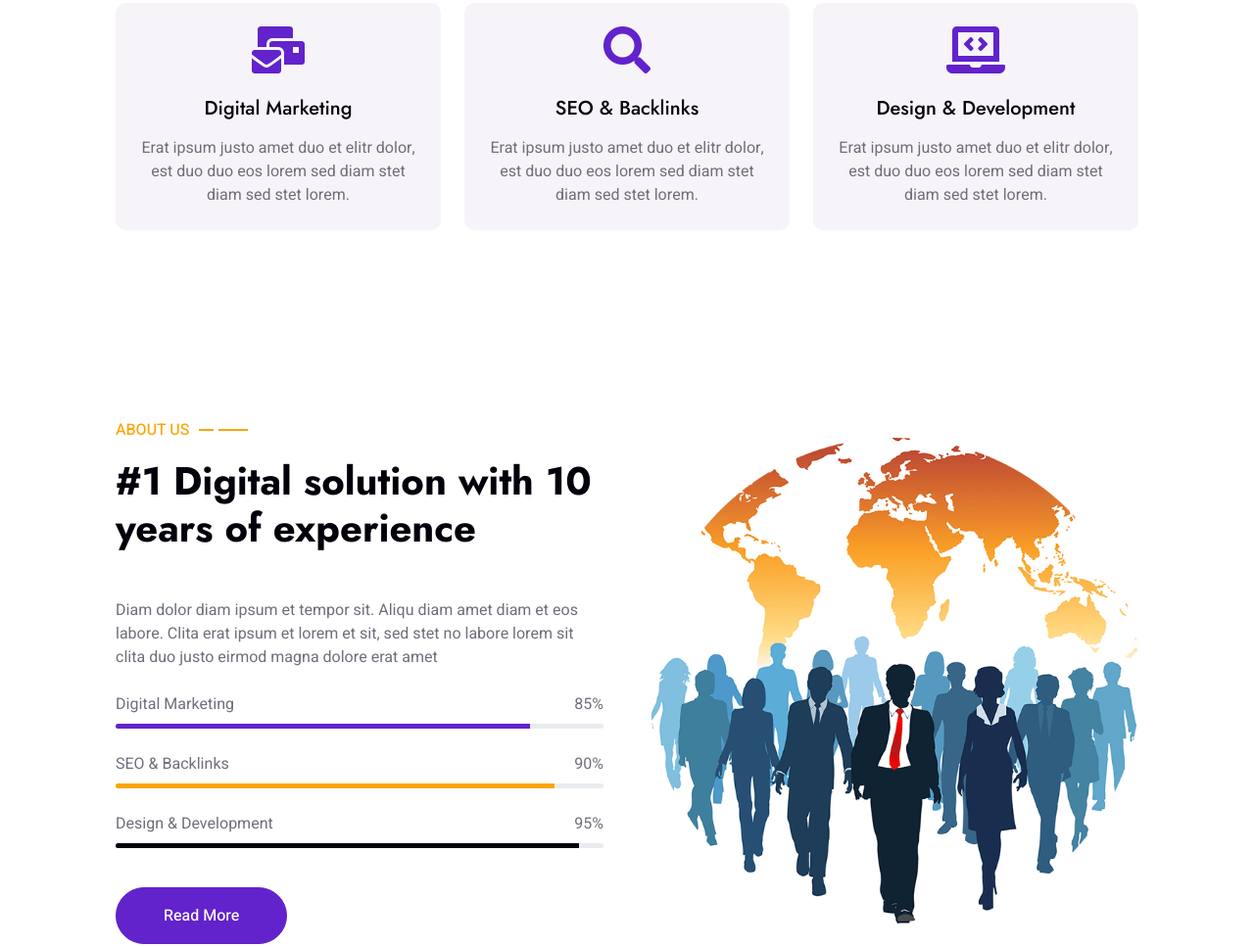
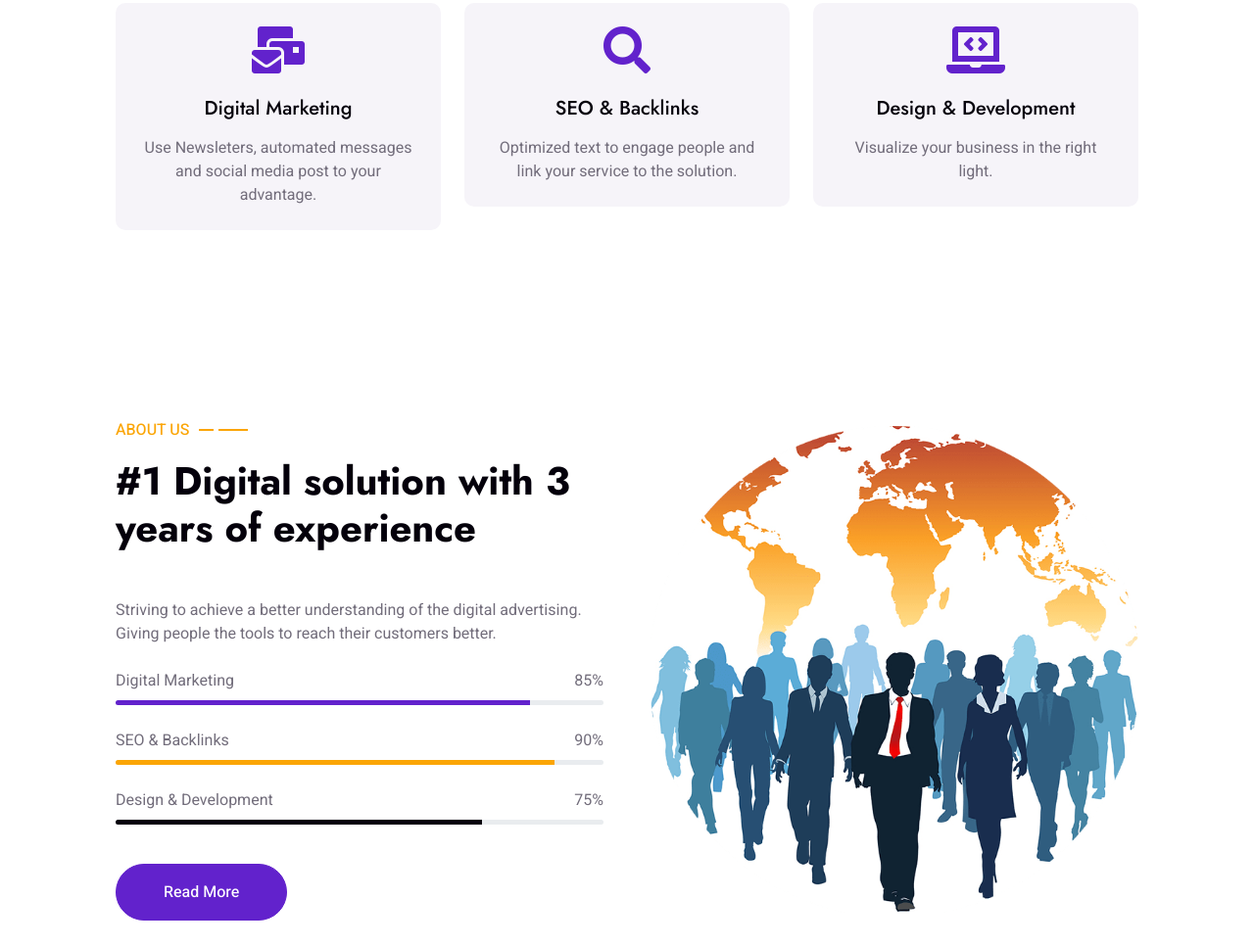
Before and after one commit to salesarchitectonic/digital-agency, a plain HTML site: page index.html in a window 1280 px wide. Shown: the part 1118-2085 px from the top of the page at 98% size. Drawn offline with nearby package versions, Linux system fonts and the light colour scheme.

Commit message:
Update index.html

```diff
--- a/index.html
+++ b/index.html
@@ -60,11 +60,11 @@
                         <a href="service.html" class="nav-item nav-link">Service</a>
                         <a href="project.html" class="nav-item nav-link">Project</a>
                         <div class="nav-item dropdown">
-                            <a href="#" class="nav-link dropdown-toggle" data-bs-toggle="dropdown">Pages</a>
+                            <a href="#" class="nav-link dropdown-toggle" data-bs-toggle="dropdown">More</a>
                             <div class="dropdown-menu m-0">
                                 <a href="team.html" class="dropdown-item">Our Team</a>
                                 <a href="testimonial.html" class="dropdown-item">Testimonial</a>
-                                <a href="404.html" class="dropdown-item">404 Page</a>
+
                             </div>
                         </div>
                         <a href="contact.html" class="nav-item nav-link">Contact</a>
@@ -77,7 +77,7 @@
                 <div class="container px-lg-5">
                     <div class="row g-5 align-items-end">
                         <div class="col-lg-6 text-center text-lg-start">
-                            <h1 class="text-white mb-4 animated slideInDown">A Digital Agency Of Inteligents & Creative People</h1>
+                            <h1 class="text-white mb-4 animated slideInDown">A Digital Agency For Your Growth</h1>
                             <p class="text-white pb-3 animated slideInDown">Bring your business to the next level and start your journey with us. Set the tone and we will deliver your message</p>
                             <a href="service.html" class="btn btn-secondary py-sm-3 px-sm-5 rounded-pill me-3 animated slideInLeft">Read More</a>
                             <a href="contact.html" class="btn btn-light py-sm-3 px-sm-5 rounded-pill animated slideInRight">Contact Us</a>
@@ -100,21 +100,21 @@
                         <div class="feature-item bg-light rounded text-center p-4">
                             <i class="fa fa-3x fa-mail-bulk text-primary mb-4"></i>
                             <h5 class="mb-3">Digital Marketing</h5>
-                            <p class="m-0">Erat ipsum justo amet duo et elitr dolor, est duo duo eos lorem sed diam stet diam sed stet lorem.</p>
+                            <p class="m-0">Use Newsleters, automated messages and social media post to your advantage.</p>
                         </div>
                     </div>
                     <div class="col-lg-4 wow fadeInUp" data-wow-delay="0.3s">
                         <div class="feature-item bg-light rounded text-center p-4">
                             <i class="fa fa-3x fa-search text-primary mb-4"></i>
                             <h5 class="mb-3">SEO & Backlinks</h5>
-                            <p class="m-0">Erat ipsum justo amet duo et elitr dolor, est duo duo eos lorem sed diam stet diam sed stet lorem.</p>
+                            <p class="m-0">Optimized text to engage people and link your service to the solution.</p>
                         </div>
                     </div>
                     <div class="col-lg-4 wow fadeInUp" data-wow-delay="0.5s">
                         <div class="feature-item bg-light rounded text-center p-4">
                             <i class="fa fa-3x fa-laptop-code text-primary mb-4"></i>
                             <h5 class="mb-3">Design & Development</h5>
-                            <p class="m-0">Erat ipsum justo amet duo et elitr dolor, est duo duo eos lorem sed diam stet diam sed stet lorem.</p>
+                            <p class="m-0">Visualize your business in the right light.</p>
                         </div>
                     </div>
                 </div>
@@ -129,8 +129,8 @@
                 <div class="row g-5 align-items-center">
                     <div class="col-lg-6 wow fadeInUp" data-wow-delay="0.1s">
                         <p class="section-title text-secondary">About Us<span></span></p>
-                        <h1 class="mb-5">#1 Digital solution with 10 years of experience</h1>
-                        <p class="mb-4">Diam dolor diam ipsum et tempor sit. Aliqu diam amet diam et eos labore. Clita erat ipsum et lorem et sit, sed stet no labore lorem sit clita duo justo eirmod magna dolore erat amet</p>
+                        <h1 class="mb-5">#1 Digital solution with 3 years of experience</h1>
+                        <p class="mb-4">Striving to achieve a better understanding of the digital advertising. Giving people the tools to reach their customers better.</p>
                         <div class="skill mb-4">
                             <div class="d-flex justify-content-between">
                                 <p class="mb-2">Digital Marketing</p>
@@ -152,13 +152,13 @@
                         <div class="skill mb-4">
                             <div class="d-flex justify-content-between">
                                 <p class="mb-2">Design & Development</p>
-                                <p class="mb-2">95%</p>
+                                <p class="mb-2">75%</p>
                             </div>
                             <div class="progress">
-                                <div class="progress-bar bg-dark" role="progressbar" aria-valuenow="95" aria-valuemin="0" aria-valuemax="100"></div>
+                                <div class="progress-bar bg-dark" role="progressbar" aria-valuenow="75" aria-valuemin="0" aria-valuemax="100"></div>
                             </div>
                         </div>
-                        <a href="" class="btn btn-primary py-sm-3 px-sm-5 rounded-pill mt-3">Read More</a>
+                        <a href="project.html" class="btn btn-primary py-sm-3 px-sm-5 rounded-pill mt-3">Read More</a>
                     </div>
                     <div class="col-lg-6">
                         <img class="img-fluid wow zoomIn" data-wow-delay="0.5s" src="img/about.png">
@@ -175,22 +175,22 @@
                 <div class="row g-4">
                     <div class="col-md-6 col-lg-3 text-center wow fadeIn" data-wow-delay="0.1s">
                         <i class="fa fa-certificate fa-3x text-secondary mb-3"></i>
-                        <h1 class="text-white mb-2" data-toggle="counter-up">1234</h1>
+                        <h1 class="text-white mb-2" data-toggle="counter-up">3</h1>
                         <p class="text-white mb-0">Years Experience</p>
                     </div>
                     <div class="col-md-6 col-lg-3 text-center wow fadeIn" data-wow-delay="0.3s">
                         <i class="fa fa-users-cog fa-3x text-secondary mb-3"></i>
-                        <h1 class="text-white mb-2" data-toggle="counter-up">1234</h1>
+                        <h1 class="text-white mb-2" data-toggle="counter-up">3</h1>
                         <p class="text-white mb-0">Team Members</p>
                     </div>
                     <div class="col-md-6 col-lg-3 text-center wow fadeIn" data-wow-delay="0.5s">
                         <i class="fa fa-users fa-3x text-secondary mb-3"></i>
-                        <h1 class="text-white mb-2" data-toggle="counter-up">1234</h1>
+                        <h1 class="text-white mb-2" data-toggle="counter-up">207</h1>
                         <p class="text-white mb-0">Satisfied Clients</p>
                     </div>
                     <div class="col-md-6 col-lg-3 text-center wow fadeIn" data-wow-delay="0.7s">
                         <i class="fa fa-check fa-3x text-secondary mb-3"></i>
-                        <h1 class="text-white mb-2" data-toggle="counter-up">1234</h1>
+                        <h1 class="text-white mb-2" data-toggle="counter-up">351</h1>
                         <p class="text-white mb-0">Compleate Projects</p>
                     </div>
                 </div>
@@ -213,7 +213,7 @@
                                 <i class="fa fa-search fa-2x"></i>
                             </div>
                             <h5 class="mb-3">SEO Optimization</h5>
-                            <p class="m-0">Erat ipsum justo amet duo et elitr dolor, est duo duo eos lorem sed diam stet diam sed stet lorem.</p>
+                            <p class="m-0">Enhance your online visibility with our SEO Optimization services, tailored to elevate your website's ranking and drive organic traffic.</p>
                             <a class="btn btn-square" href=""><i class="fa fa-arrow-right"></i></a>
                         </div>
                     </div>
@@ -223,7 +223,7 @@
                                 <i class="fa fa-laptop-code fa-2x"></i>
                             </div>
                             <h5 class="mb-3">Web Design</h5>
-                            <p class="m-0">Erat ipsum justo amet duo et elitr dolor, est duo duo eos lorem sed diam stet diam sed stet lorem.</p>
+                            <p class="m-0">Our expert Web Design team crafts captivating digital experiences that resonate with your audience and boost engagement.</p>
                             <a class="btn btn-square" href=""><i class="fa fa-arrow-right"></i></a>
                         </div>
                     </div>
@@ -233,7 +233,7 @@
                                 <i class="fab fa-facebook-f fa-2x"></i>
                             </div>
                             <h5 class="mb-3">Social Media Marketing</h5>
-                            <p class="m-0">Erat ipsum justo amet duo et elitr dolor, est duo duo eos lorem sed diam stet diam sed stet lorem.</p>
+                            <p class="m-0">Amplify your brand presence and connect with customers through strategic Social Media Marketing campaigns designed to foster meaningful interactions. </p>
                             <a class="btn btn-square" href=""><i class="fa fa-arrow-right"></i></a>
                         </div>
                     </div>
@@ -243,7 +243,7 @@
                                 <i class="fa fa-mail-bulk fa-2x"></i>
                             </div>
                             <h5 class="mb-3">Email Marketing</h5>
-                            <p class="m-0">Erat ipsum justo amet duo et elitr dolor, est duo duo eos lorem sed diam stet diam sed stet lorem.</p>
+                            <p class="m-0">Harness the power of targeted Email Marketing to nurture leads and cultivate lasting relationships with your audience.</p>
                             <a class="btn btn-square" href=""><i class="fa fa-arrow-right"></i></a>
                         </div>
                     </div>
@@ -253,17 +253,17 @@
                                 <i class="fa fa-thumbs-up fa-2x"></i>
                             </div>
                             <h5 class="mb-3">PPC Advertising</h5>
-                            <p class="m-0">Erat ipsum justo amet duo et elitr dolor, est duo duo eos lorem sed diam stet diam sed stet lorem.</p>
+                            <p class="m-0">Drive immediate results and maximize ROI with our precision-targeted PPC Advertising solutions.</p>
                             <a class="btn btn-square" href=""><i class="fa fa-arrow-right"></i></a>
                         </div>
-                    </div>
+                    </div
                     <div class="col-lg-4 col-md-6 wow fadeInUp" data-wow-delay="0.5s">
                         <div class="service-item d-flex flex-column text-center rounded">
                             <div class="service-icon flex-shrink-0">
                                 <i class="fab fa-android fa-2x"></i>
                             </div>
                             <h5 class="mb-3">App Development</h5>
-                            <p class="m-0">Erat ipsum justo amet duo et elitr dolor, est duo duo eos lorem sed diam stet diam sed stet lorem.</p>
+                            <p class="m-0">Elevate your business with custom App Development services designed to streamline operations and deliver exceptional user experiences.</p>
                             <a class="btn btn-square" href=""><i class="fa fa-arrow-right"></i></a>
                         </div>
                     </div>
@@ -280,7 +280,7 @@
                     <div class="col-lg-7 text-center">
                         <p class="section-title text-white justify-content-center"><span></span>Newsletter<span></span></p>
                         <h1 class="text-center text-white mb-4">Stay Always In Touch</h1>
-                        <p class="text-white mb-4">Diam dolor diam ipsum et tempor sit. Aliqu diam amet diam et eos labore. Clita erat ipsum et lorem et sit sed stet lorem sit clita duo justo</p>
+                        <p class="text-white mb-4">Subscribe to 'Stay Always In Touch' for the latest insights on SEO Optimization, Web Design trends, Social Media Marketing strategies, Email Marketing tips, PPC Advertising tactics, and App Development innovations. Join our community to stay ahead of the curve and elevate your online presence</p>
                         <div class="position-relative w-100 mt-3">
                             <input class="form-control border-0 rounded-pill w-100 ps-4 pe-5" type="text" placeholder="Enter Your Email" style="height: 48px;">
                             <button type="button" class="btn shadow-none position-absolute top-0 end-0 mt-1 me-2"><i class="fa fa-paper-plane text-primary fs-4"></i></button>
```
